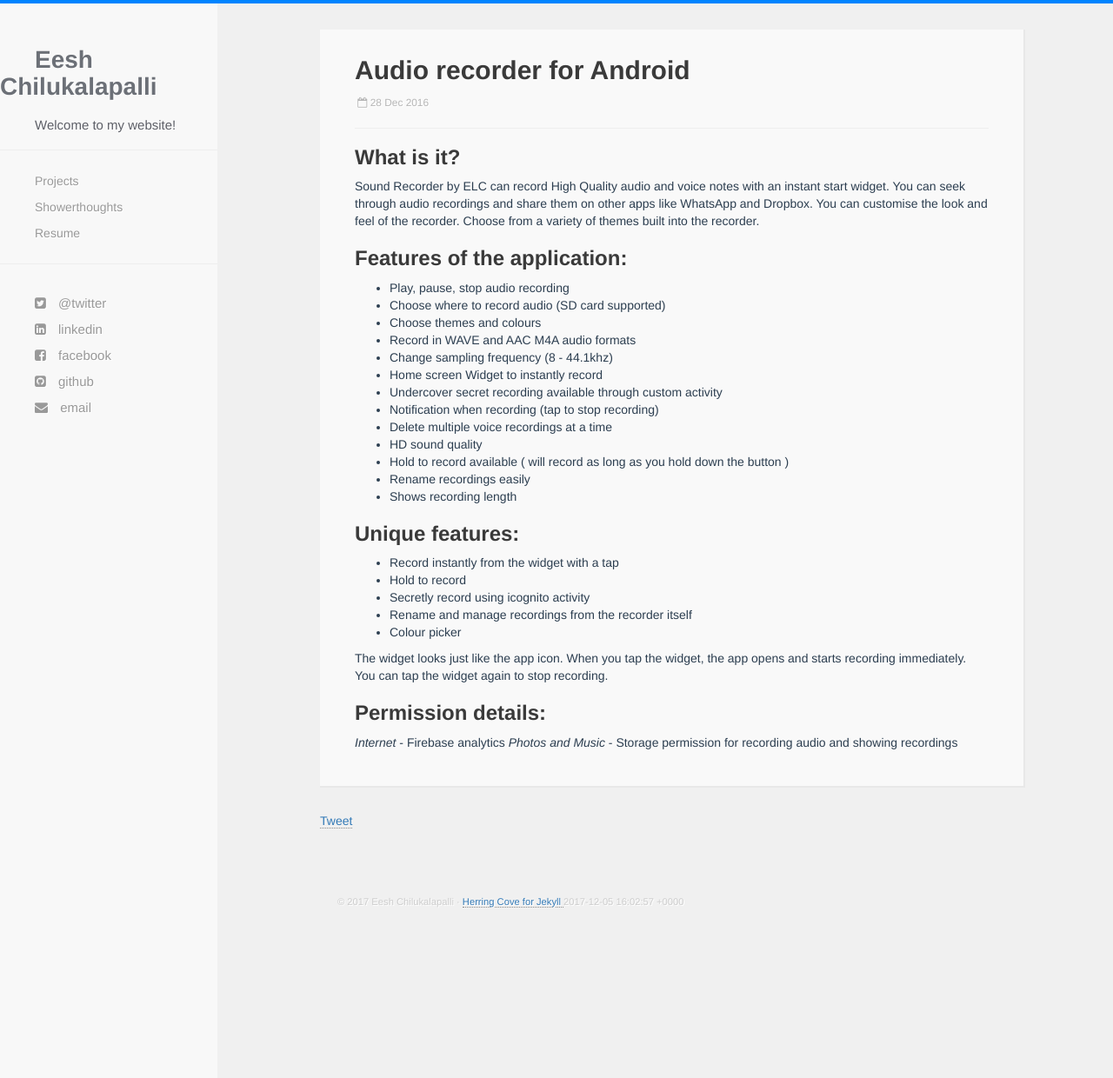
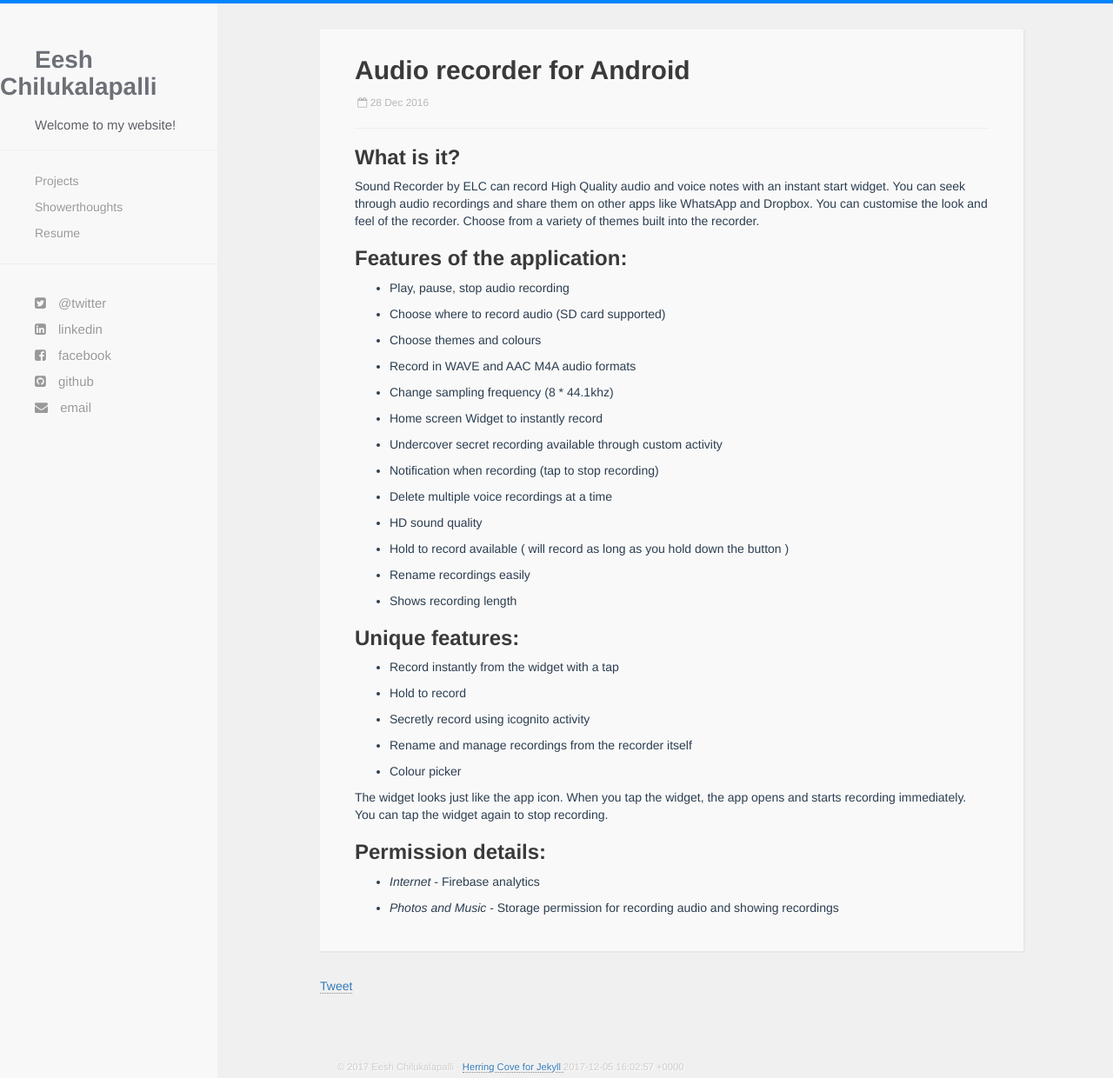
Before and after one commit to eesh/eesh.github.io, a Jekyll site: the page built from projects/_posts/2016-12-28-Sound-Recorder-Android.markdown, in a window 1280 px wide and 1240 px high. Shown: the whole window at 87% size. Built offline with Jekyll 4.4.1, drawn with Linux system fonts in a browser that asks for light colours; nearby versions of some CDN libraries; comment, search, counter and statistics services are not loaded.

Commit message:
format bullets

```diff
--- a/projects/_posts/2016-12-28-Sound-Recorder-Android.markdown
+++ b/projects/_posts/2016-12-28-Sound-Recorder-Android.markdown
@@ -11,31 +11,48 @@ Sound Recorder by ELC can record High Quality audio and voice notes with an inst
 
 ### Features of the application:
 
-- Play, pause, stop audio recording
-- Choose where to record audio (SD card supported)
-- Choose themes and colours
-- Record in WAVE and AAC M4A audio formats
-- Change sampling frequency (8 - 44.1khz)
-- Home screen Widget to instantly record
-- Undercover secret recording available through custom activity
-- Notification when recording (tap to stop recording)
-- Delete multiple voice recordings at a time
-- HD sound quality
-- Hold to record available ( will record as long as you hold down the button )
-- Rename recordings easily
-- Shows recording length
+* Play, pause, stop audio recording
+
+* Choose where to record audio (SD card supported)
+
+* Choose themes and colours
+
+* Record in WAVE and AAC M4A audio formats
+
+* Change sampling frequency (8 * 44.1khz)
+
+* Home screen Widget to instantly record
+
+* Undercover secret recording available through custom activity
+
+* Notification when recording (tap to stop recording)
+
+* Delete multiple voice recordings at a time
+
+* HD sound quality
+
+* Hold to record available ( will record as long as you hold down the button )
+
+* Rename recordings easily
+
+* Shows recording length
 
 ### Unique features:
 
-- Record instantly from the widget with a tap
-- Hold to record
-- Secretly record using icognito activity
-- Rename and manage recordings from the recorder itself
-- Colour picker
+* Record instantly from the widget with a tap
+
+* Hold to record
+
+* Secretly record using icognito activity
+
+* Rename and manage recordings from the recorder itself
+
+* Colour picker
 
 The widget looks just like the app icon. When you tap the widget, the app opens and starts recording immediately. You can tap the widget again to stop recording.
 
 ### Permission details:
 
-*Internet* - Firebase analytics
-*Photos and Music* - Storage permission for recording audio and showing recordings
+* *Internet* - Firebase analytics
+
+* *Photos and Music* - Storage permission for recording audio and showing recordings
--- a/projects/_posts/2017-05-18-Poppy-ScratchX.markdown
+++ b/projects/_posts/2017-05-18-Poppy-ScratchX.markdown
@@ -8,14 +8,19 @@ short_desc: This Scratch extension lets you control and record the movement of t
 ### Features
 
 * Control the movement
+
 * Record the movement
+
 * Play recorded movements
+
 * Capture images
+
 * Recognize any AR hamming code
 
 ### Libraries
 
 * <a href="https://github.com/nodeca/pica">Pica</a> for image manipulation
+
 * <a href="http://cs.stanford.edu/people/karpathy/convnetjs/">ConvnetJS for digit recognition</a>
 
 ### Purpose
--- a/projects/_posts/2017-05-19-Hamming-code-server.markdown
+++ b/projects/_posts/2017-05-19-Hamming-code-server.markdown
@@ -8,6 +8,7 @@ short_desc: Python Flask server to generate AR Hamming codes for the Poppy Ergo
 ### Libraries
 
 * <a href="http://flask.pocoo.org/">Flask framework for python</a>
+
 * <a href="https://pypi.python.org/pypi/hampy/1.4.1">Hampy Hamming code generator</a>
 
 ### Purpose
--- a/projects/_posts/2017-05-20-Poppy-BLE.markdown
+++ b/projects/_posts/2017-05-20-Poppy-BLE.markdown
@@ -8,6 +8,7 @@ short_desc: A proof of concept to connect to the Poppy Ergo Jr. robot using the
 ### Node Modules
 
 * <a href="https://github.com/sandeepmistry/bleno">bleno</a>
+
 * <a href="https://www.npmjs.com/package/ip">ip</a>
 
 ### Purpose
--- a/projects/_posts/2017-09-12-Venue-Management-Server.markdown
+++ b/projects/_posts/2017-09-12-Venue-Management-Server.markdown
@@ -8,9 +8,13 @@ short_desc: NodeJS + Express backend of the SRM Venue Management System.
 ### Technologies/Libraries
 
 * NodeJS
+
 * Mongoose client for MongoDB
+
 * Whirlpool for hashing
+
 * Express for REST API framework
+
 * body-parser to parse the request body
 
 ### Purpose
```
Also changed, not shown: projects/_posts/2017-10-14-Venue-Management-Android.markdown (+12 -0 lines).
